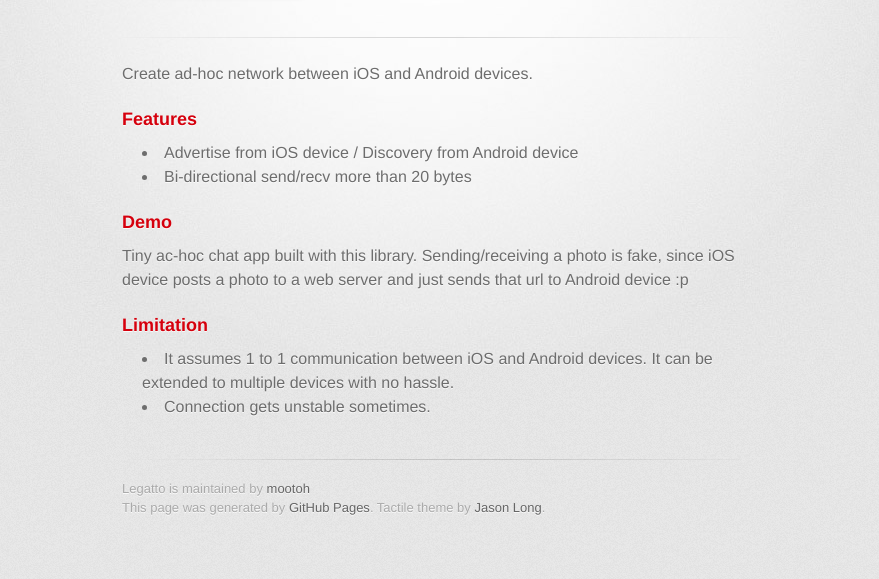
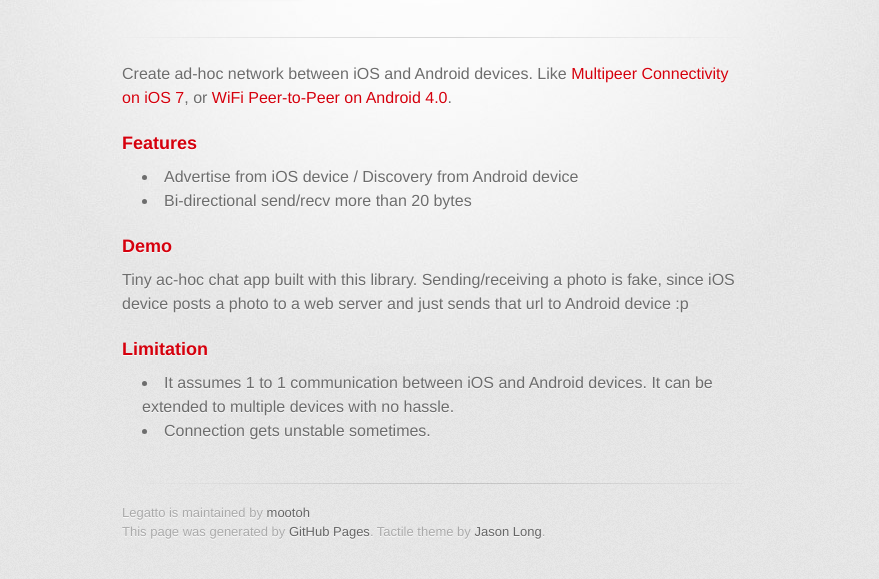
Before and after one commit to mootoh/Legatto, a plain HTML site: page index.html in a window 1280 px wide. Shown: the part 209-788 px from the top of the page, without its empty margins (208-1087 px from the left). Drawn offline with Linux system fonts and the light colour scheme; a web font is replaced by a local one.

Commit message:
Update index.html

```diff
--- a/index.html
+++ b/index.html
@@ -29,7 +29,7 @@
         <hr>
 
         <section id="main_content">
-          <p>Create ad-hoc network between iOS and Android devices.</p>
+          <p>Create ad-hoc network between iOS and Android devices. Like <a href="https://developer.apple.com/library/ios/documentation/MultipeerConnectivity/Reference/MultipeerConnectivityFramework/Introduction/Introduction.html">Multipeer Connectivity on iOS 7</a>, or <a href="http://developer.android.com/guide/topics/connectivity/wifip2p.html">WiFi Peer-to-Peer on Android 4.0</a>.</p>
 
 <h3>
 <a name="features" class="anchor" href="#features"><span class="octicon octicon-link"></span></a>Features</h3>
```
